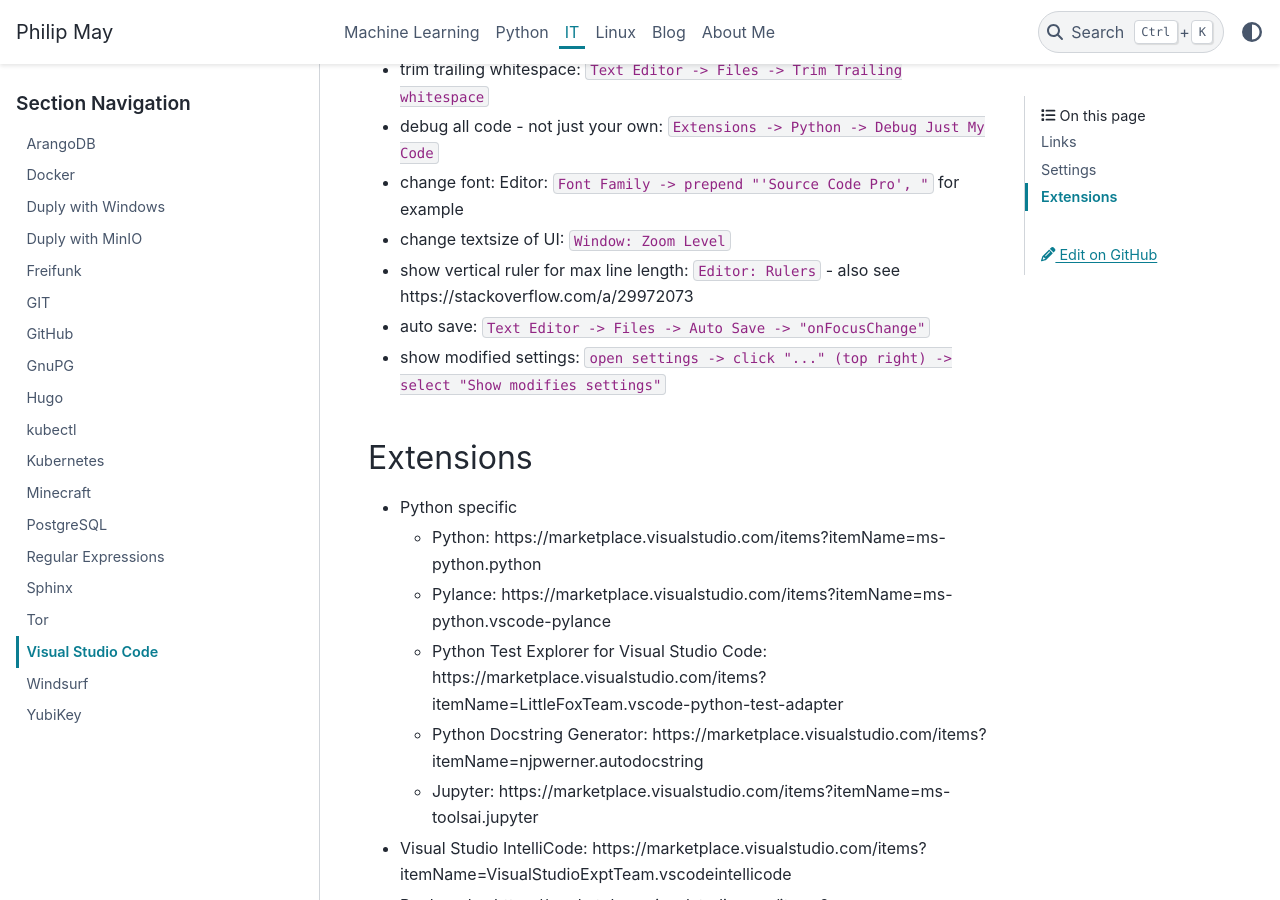
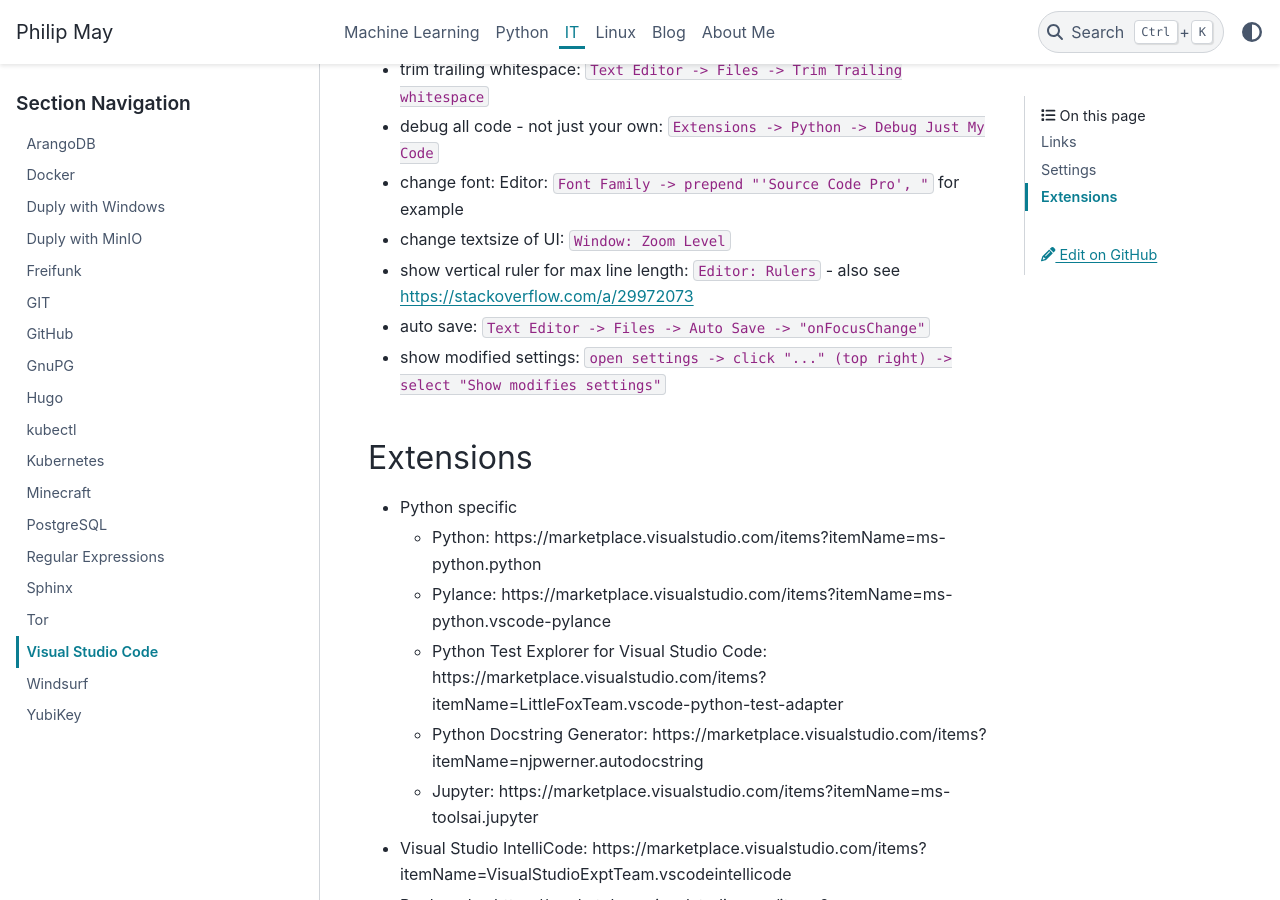
Before and after one commit to PhilipMay/PhilipMay_org, a Sphinx documentation site: the page built from source/it/vs-code.md, in a window 1280 px wide and 900 px high, scrolled down 480 px. Built offline with Sphinx 7.4.7 and the PyData theme 0.15.4, drawn with Linux system fonts in a browser that asks for light colours; comment, search, counter and statistics services are not loaded.

```diff
--- a/source/it/vs-code.md
+++ b/source/it/vs-code.md
@@ -14,7 +14,7 @@
 - debug all code - not just your own: `Extensions -> Python -> Debug Just My Code`
 - change font: Editor: `Font Family -> prepend "'Source Code Pro', "` for example
 - change textsize of UI: `Window: Zoom Level`
-- show vertical ruler for max line length: `Editor: Rulers` - also see https://stackoverflow.com/a/29972073
+- show vertical ruler for max line length: `Editor: Rulers` - also see <https://stackoverflow.com/a/29972073>
 - auto save: `Text Editor -> Files -> Auto Save -> "onFocusChange"`
 - show modified settings: `open settings -> click "..." (top right) -> select "Show modifies settings"`
 
```
